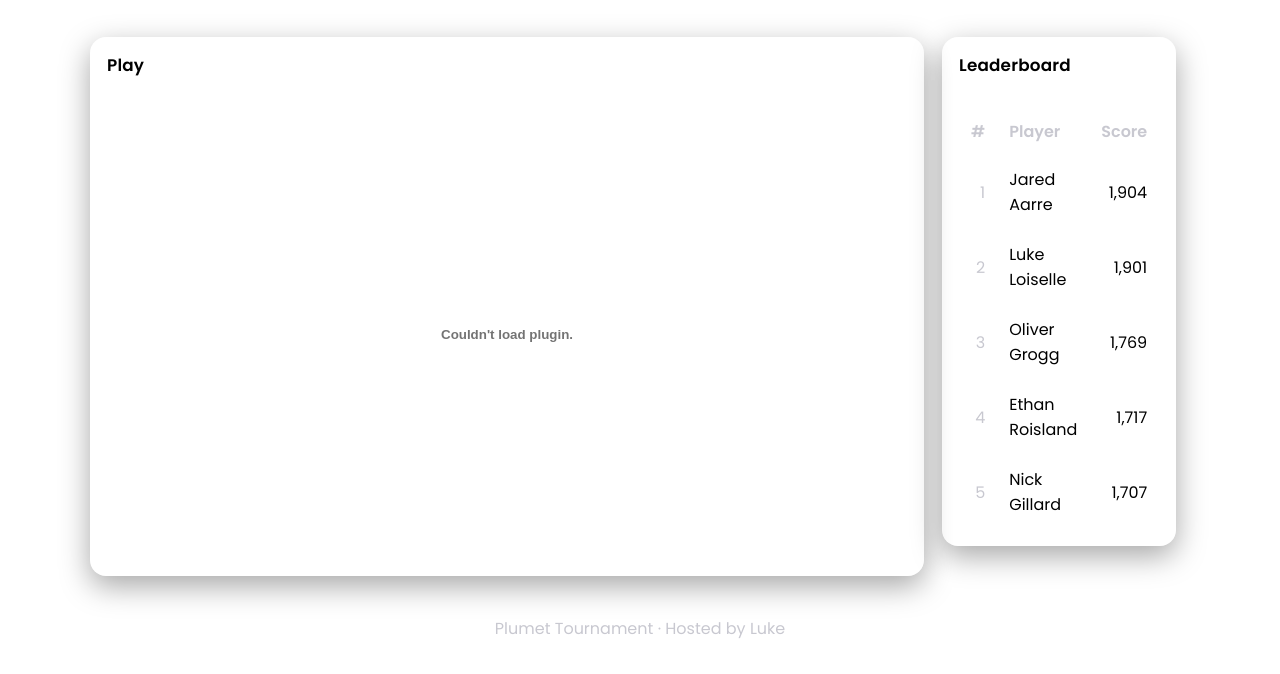
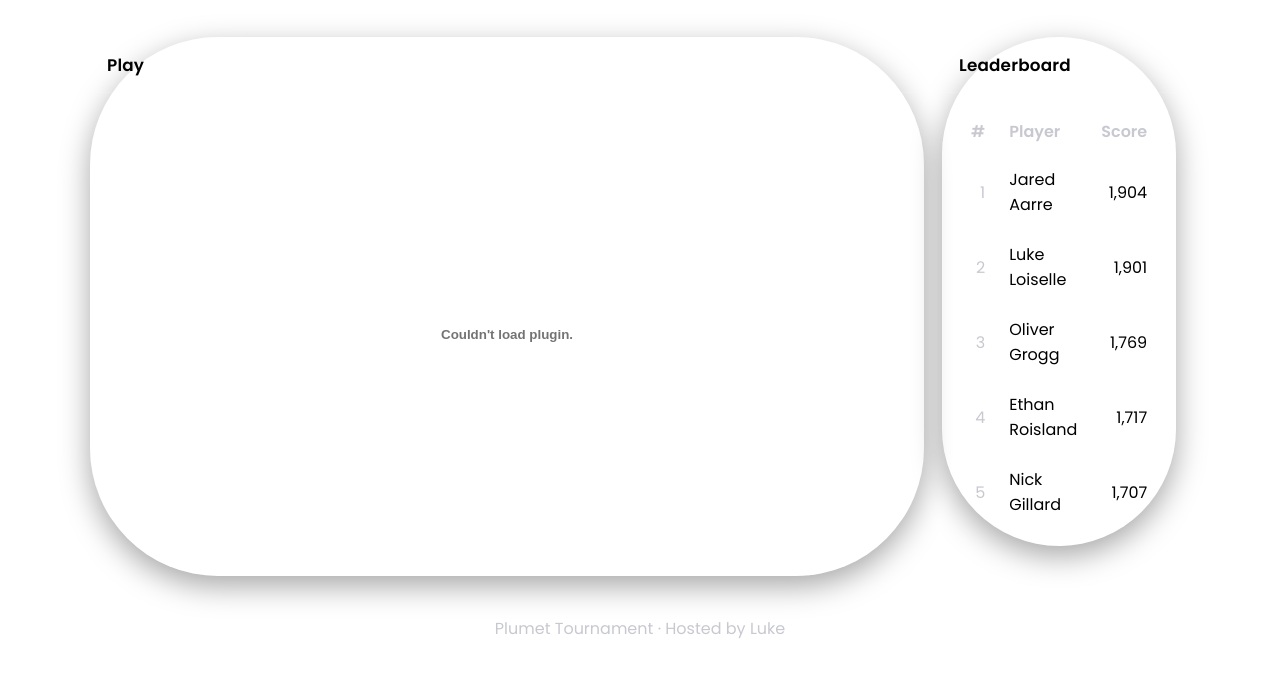
Before and after one commit to uiohjo/binglover.github.io-test, a plain HTML site: page index.html in a window 1280 px wide. Shown: the part 170-844 px from the top of the page. Drawn offline with Linux system fonts and the light colour scheme.

```diff
--- a/index.html
+++ b/index.html
@@ -15,16 +15,16 @@
 
   <style>
     :root {
-      --bg-1: #ffffff;
-      --bg-2: #ffffff;
+      --bg-1: #000000;
+      --bg-2: #000000;
       --accent:
-      --text: #000000;
+      --text: #FFFFFF;
       --muted: #c8c8d0;
       --border: rgba(255,255,255,0.12);
       --card: rgba(255,255,255,0.06);
       --gold-1: #ffcc00;
       --gold-2: #ffd700;
-      --radius: 16px;
+      --radius: 128px;
       --shadow: 0 10px 30px rgba(0,0,0,.35);
       --shadow-lg: 0 16px 50px rgba(0,0,0,.5);
     }
```
